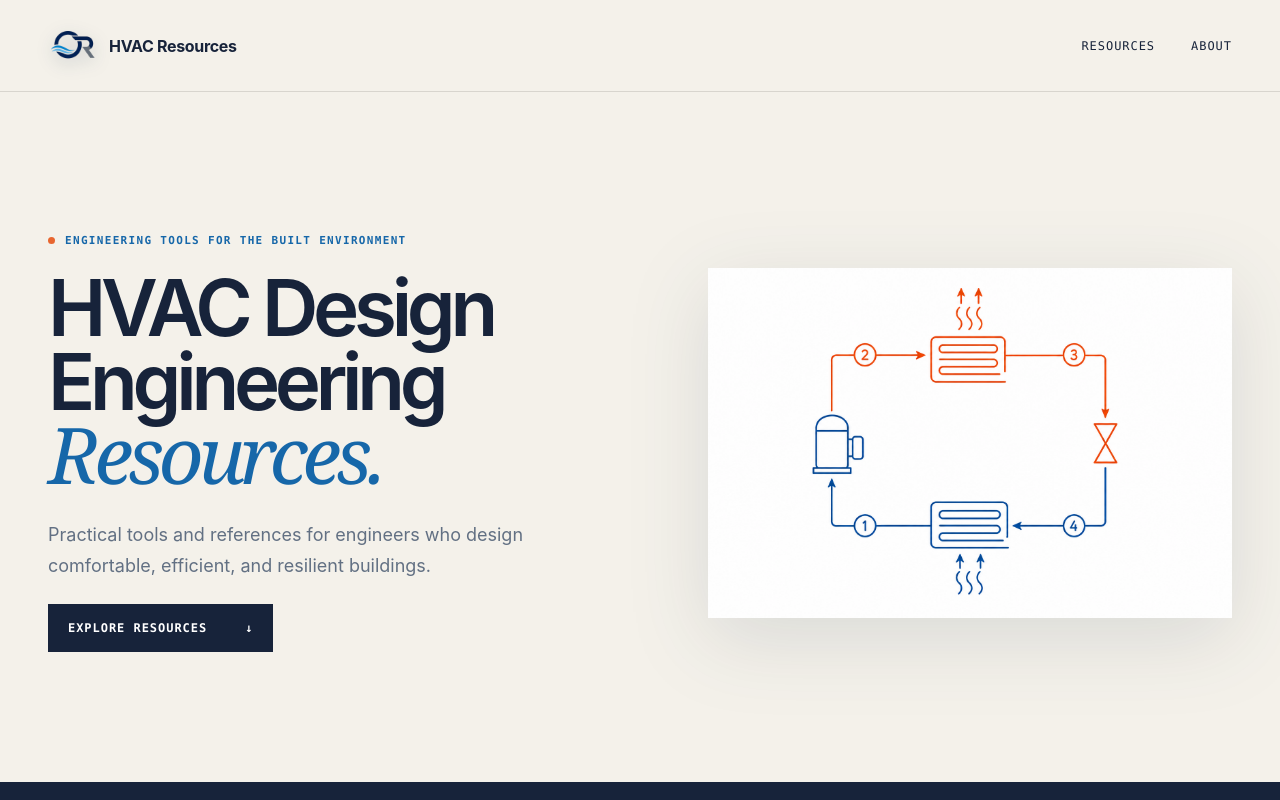
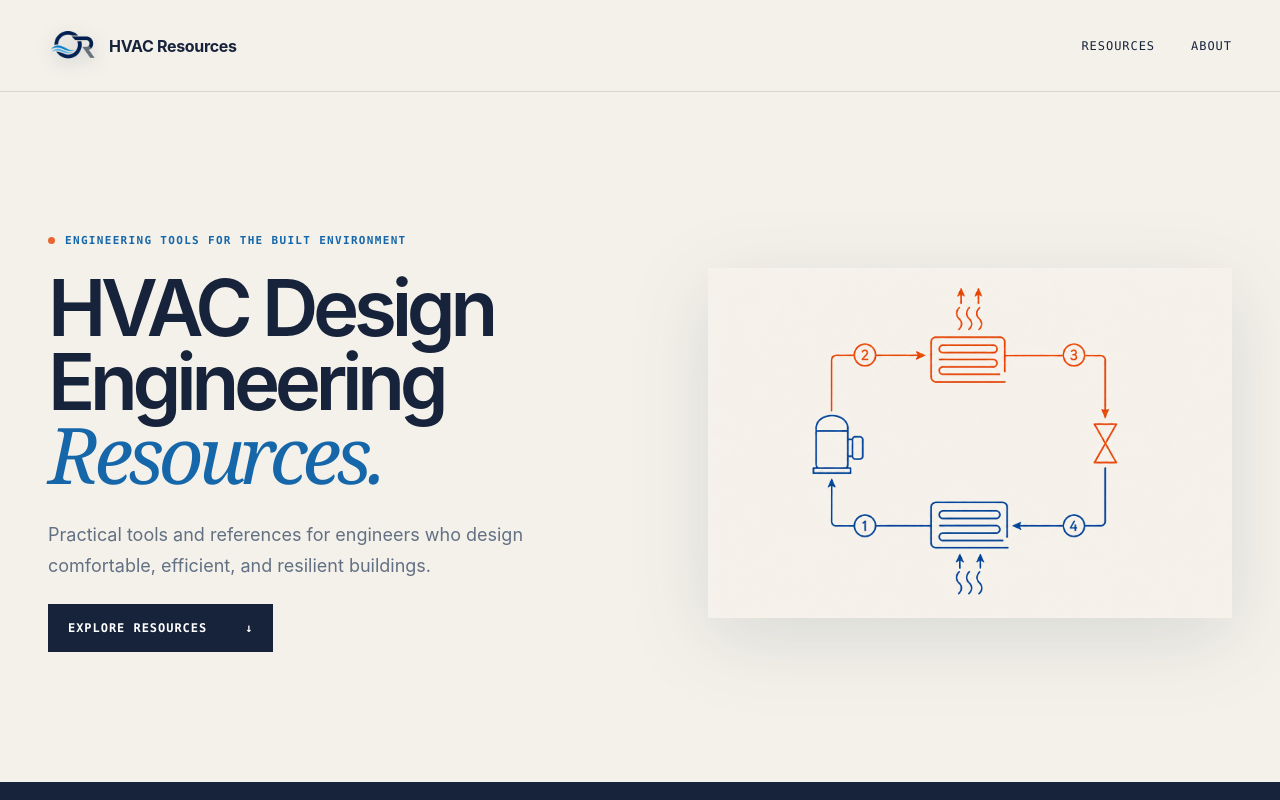
Before and after one commit to omarrojas-web/hvac-design-engineering-resources, a Next.js app: page / in a window 1280 px wide. Shown: the top 800 px of the page. Built offline with nearby package versions, Linux system fonts and the light colour scheme.

Commit message:
Match refrigeration artwork background

```diff
--- a/app/page.tsx
+++ b/app/page.tsx
@@ -35,7 +35,7 @@ export default function Home() {
         <div className="heroGraphic">
           <img
             className="refrigerationArtwork"
-            src="/refrigeration-cycle.png"
+            src="/refrigeration-cycle-matched.png"
             alt="Refrigeration cycle diagram with compressor, condenser, expansion valve, and evaporator"
           />
         </div>
```
Also changed, not shown: public/refrigeration-cycle-matched.png (added).
